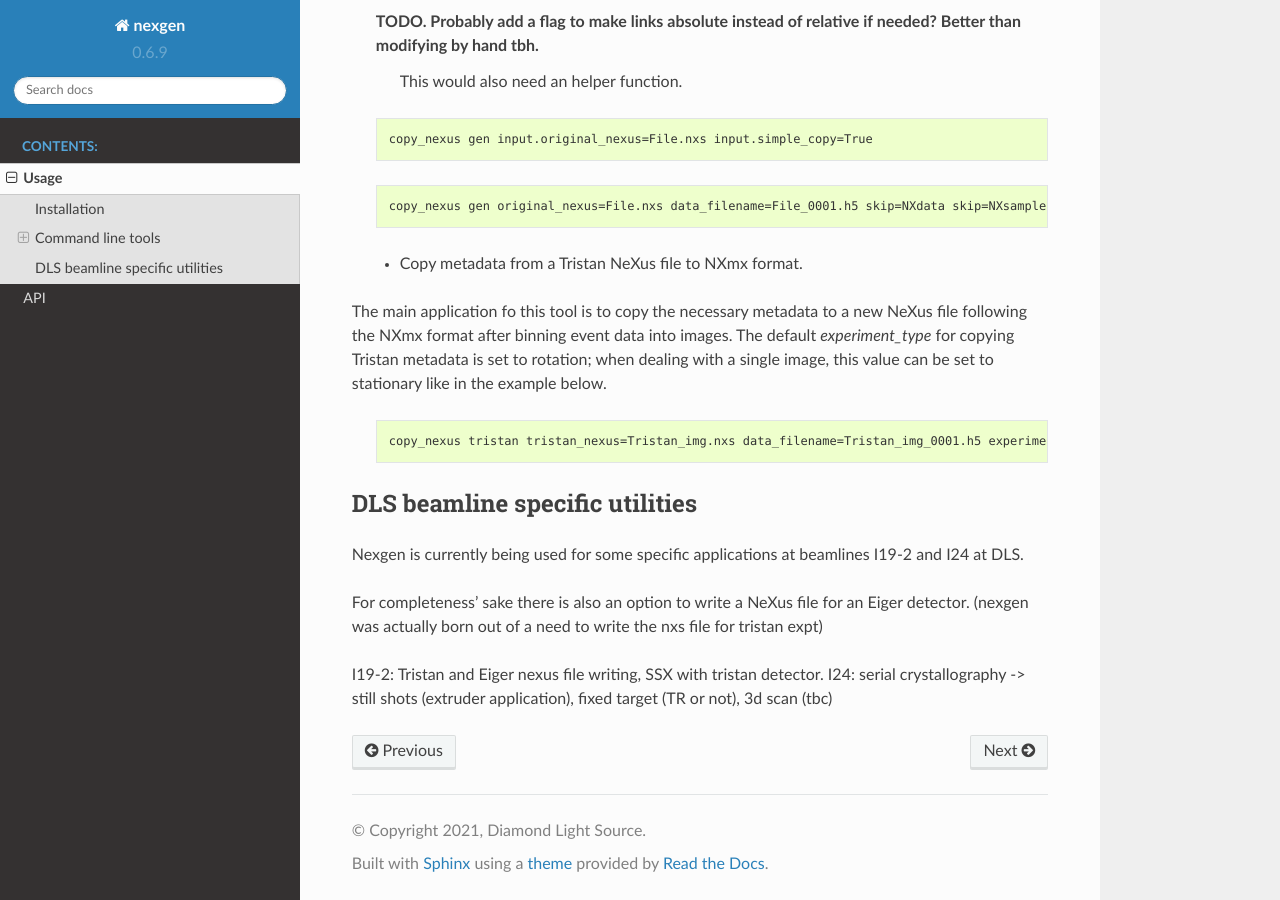
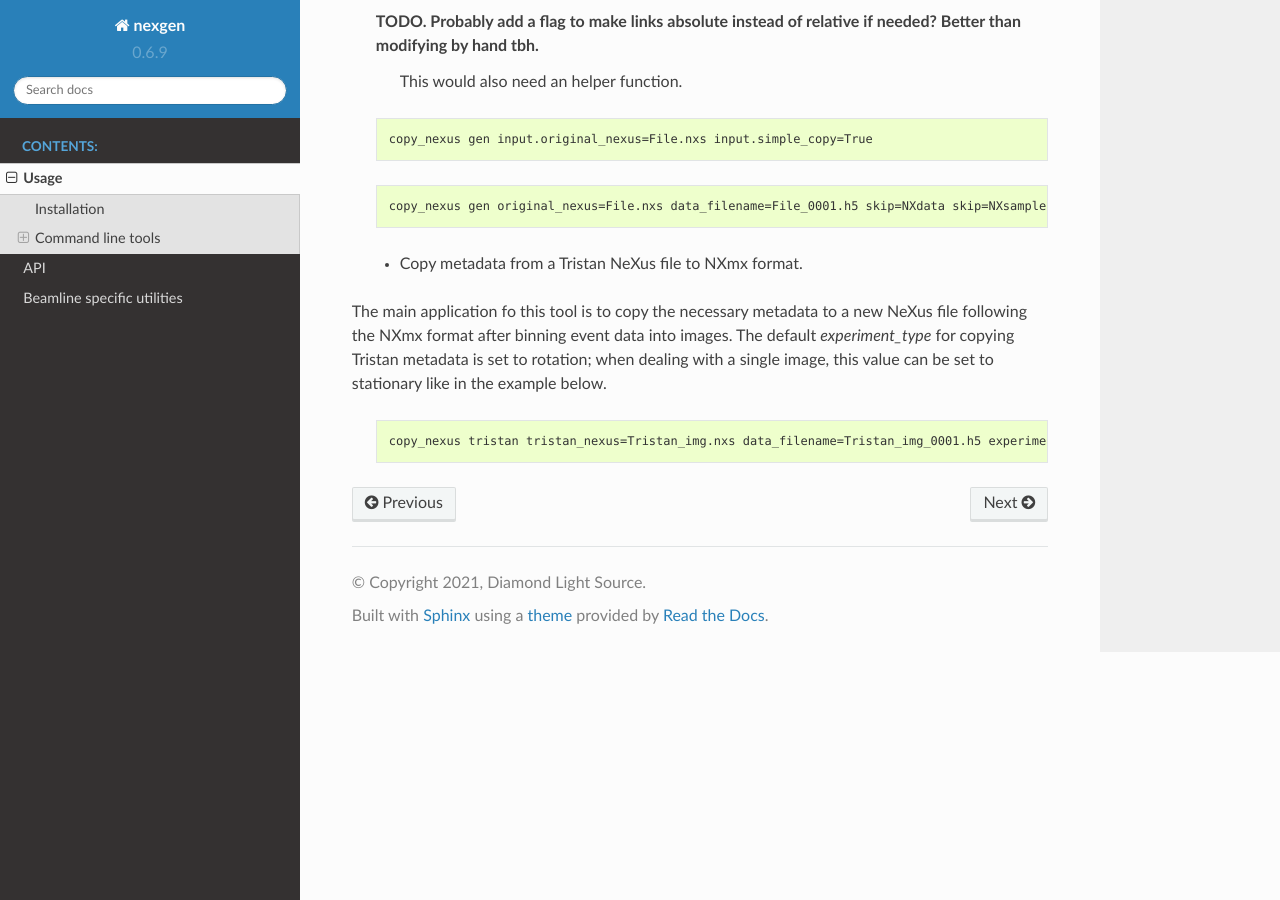
Before and after one commit to DiamondLightSource/nexgen, a Sphinx documentation site: the page built from docs/usage.rst, in a window 1280 px wide and 900 px high, scrolled down 2618 px. Built offline with Sphinx 7.4.7 and the Read the Docs theme 2.0.0, drawn with Linux system fonts in a browser that asks for light colours.

Commit message:
Place beamline stuff in a separate rst file

```diff
--- a/docs/index.rst
+++ b/docs/index.rst
@@ -6,3 +6,4 @@
 
    usage
    api
+   beamlines
--- a/docs/usage.rst
+++ b/docs/usage.rst
@@ -139,22 +139,3 @@ The default `experiment_type` for copying Tristan metadata is set to rotation; w
  .. code-block:: console
 
     copy_nexus tristan tristan_nexus=Tristan_img.nxs data_filename=Tristan_img_0001.h5 experiment_type=stationary
-
-
-DLS beamline specific utilities
--------------------------------
-
-Nexgen is currently being used for some specific applications at beamlines I19-2 and I24 at DLS.
-
-Time resolved collection with Tristan detector on I19-2
-^^^^^^^^^^^^^^^^^^^^^^^^^^^^^^^^^^^^^^^^^^^^^^^^^^^^^^^
-
-For completeness' sake there is also an option to write a NeXus file for an Eiger detector.
-(nexgen was actually born out of a need to write the nxs file for tristan expt)
-
-
-Serial crystallography on I24
-^^^^^^^^^^^^^^^^^^^^^^^^^^^^^
-
-I19-2: Tristan and Eiger nexus file writing, SSX with tristan detector.
-I24: serial crystallography -> still shots (extruder application), fixed target (TR or not), 3d scan (tbc)
```
Also changed, not shown: docs/api.rst (+0 -47 lines), docs/beamlines.rst (added, +73 -0 lines).
